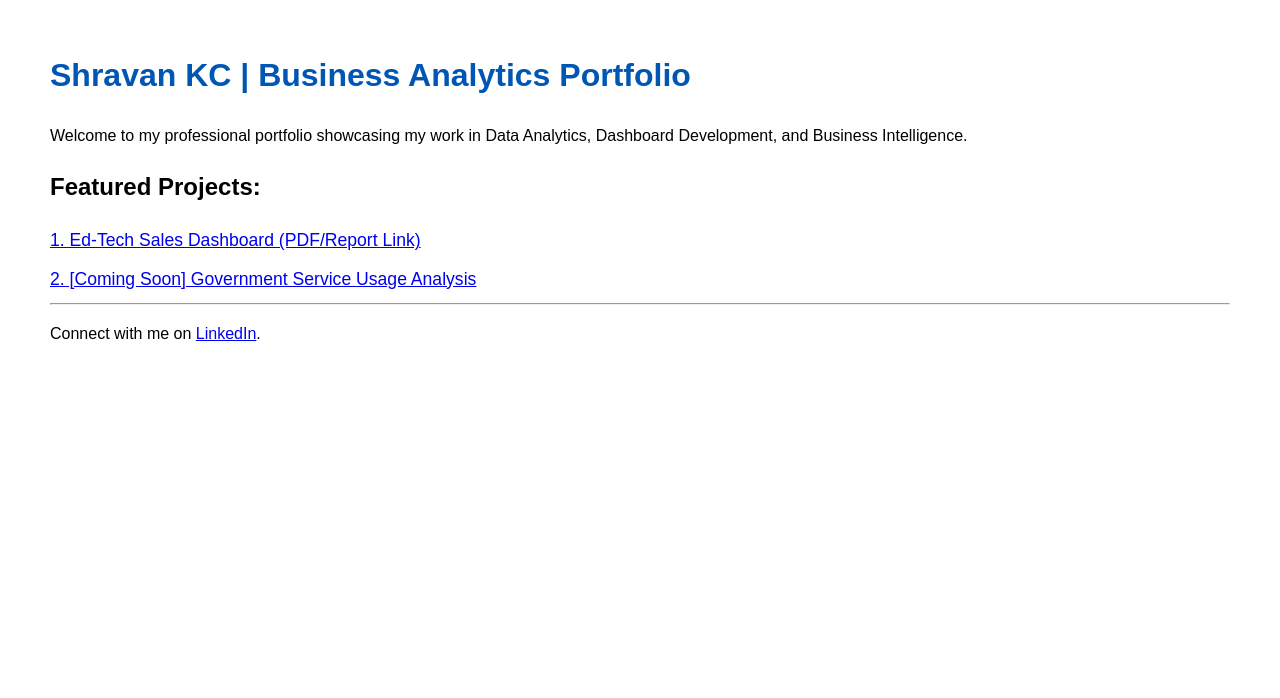
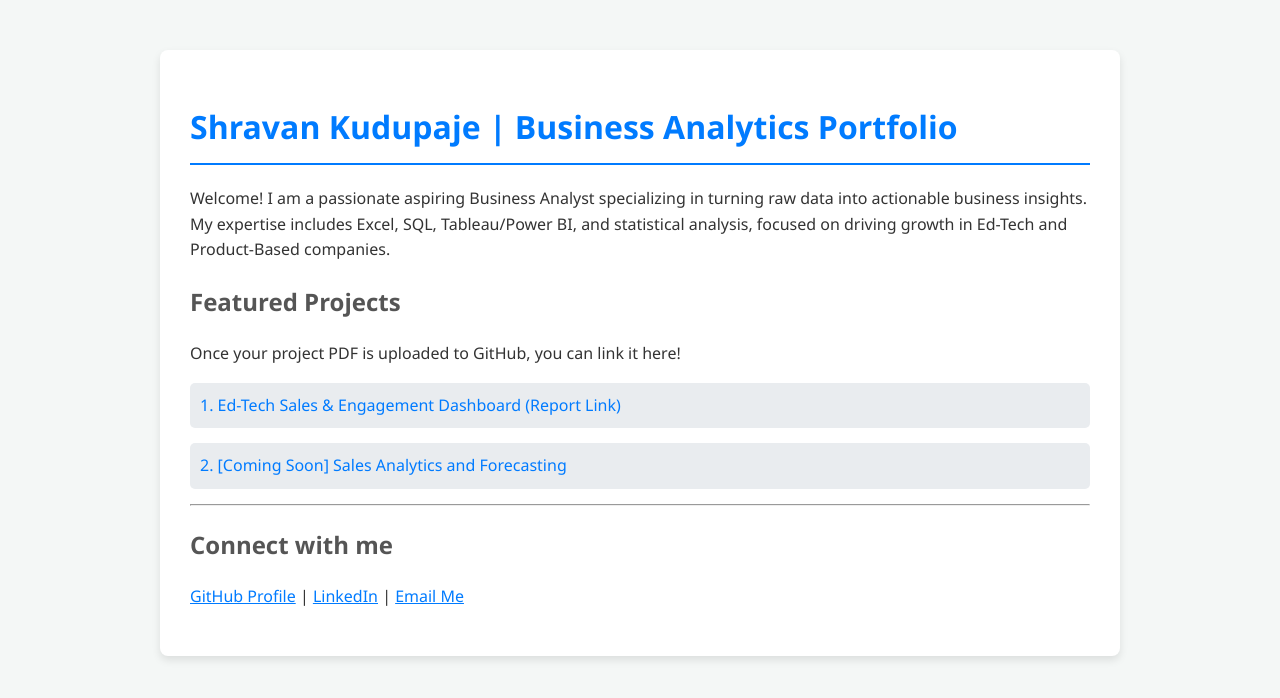
Before and after one commit to ShravanKudupaje/ShravanKudupaje.github.io, a plain HTML site: page index.html in a window 1280 px wide. Drawn offline with Linux system fonts and the light colour scheme.

Commit message:
Update index.html with portfolio structure

```diff
--- a/index.html
+++ b/index.html
@@ -1,22 +1,75 @@
 <!DOCTYPE html>
 <html>
 <head>
+    <meta charset="UTF-8">
+    <meta name="viewport" content="width=device-width, initial-scale=1.0">
     <title>Shravan KC | Business Analytics Portfolio</title>
     <style>
-        body { font-family: Arial, sans-serif; margin: 50px; line-height: 1.6; }
-        h1 { color: #0056b3; }
-        .project-link { display: block; margin: 10px 0; font-size: 1.1em; }
+        /* Simple CSS for a clean, professional look */
+        body {
+            font-family: 'Segoe UI', Tahoma, Geneva, Verdana, sans-serif;
+            margin: 50px;
+            line-height: 1.6;
+            background-color: #f4f7f6;
+            color: #333;
+        }
+        .container {
+            max-width: 900px;
+            margin: auto;
+            background: white;
+            padding: 30px;
+            border-radius: 8px;
+            box-shadow: 0 4px 8px rgba(0,0,0,0.1);
+        }
+        h1 {
+            color: #007bff; /* A nice blue color */
+            border-bottom: 2px solid #007bff;
+            padding-bottom: 10px;
+        }
+        h2 {
+            color: #555;
+        }
+        .project-link {
+            display: block;
+            margin: 15px 0;
+            padding: 10px;
+            background-color: #e9ecef;
+            text-decoration: none;
+            color: #007bff;
+            border-radius: 5px;
+            transition: background-color 0.3s;
+        }
+        .project-link:hover {
+            background-color: #cfe2ff;
+        }
+        .contact-info a {
+            color: #007bff;
+        }
     </style>
 </head>
 <body>
-    <h1>Shravan KC | Business Analytics Portfolio</h1>
-    <p>Welcome to my professional portfolio showcasing my work in Data Analytics, Dashboard Development, and Business Intelligence.</p>
+    <div class="container">
+        <h1>Shravan Kudupaje | Business Analytics Portfolio</h1>
+        <p>Welcome! I am a passionate aspiring Business Analyst specializing in turning raw data into actionable business insights. My expertise includes Excel, SQL, Tableau/Power BI, and statistical analysis, focused on driving growth in Ed-Tech and Product-Based companies.</p>
 
-    <h2>Featured Projects:</h2>
-    <a href="https://github.com/ShravanKudupaje/shravan-kc.github.io/blob/main/Ed%20tech%20Sales%20Dashboard/Ed%20tech%20Sales%20Dashboard.pdf" class="project-link" target="_blank">1. Ed-Tech Sales Dashboard (PDF/Report Link)</a>
-    <a href="URL_TO_YOUR_OTHER_PROJECT" class="project-link" target="_blank">2. [Coming Soon] Government Service Usage Analysis</a>
+        <h2>Featured Projects</h2>
 
-    <hr>
-    <p>Connect with me on <a href="YOUR_LINKEDIN_URL" target="_blank">LinkedIn</a>.</p>
+        <p>Once your project PDF is uploaded to GitHub, you can link it here! </p>
+
+        <a href="https://shravankudupaje.github.io/YourProjectFolder/YourProjectReport.pdf" class="project-link" target="_blank">1. Ed-Tech Sales & Engagement Dashboard (Report Link)</a>
+
+        <a href="#" class="project-link">2. [Coming Soon] Sales Analytics and Forecasting</a>
+
+        <hr>
+
+        <div class="contact-info">
+            <h2>Connect with me</h2>
+            <p>
+                <a href="https://github.com/ShravanKudupaje" target="_blank">GitHub Profile</a> |
+                <a href="YOUR_LINKEDIN_URL" target="_blank">LinkedIn</a> |
+                <a href="mailto:YOUR_EMAIL_ADDRESS">Email Me</a>
+            </p>
+        </div>
+    </div>
 </body>
 </html>
```
